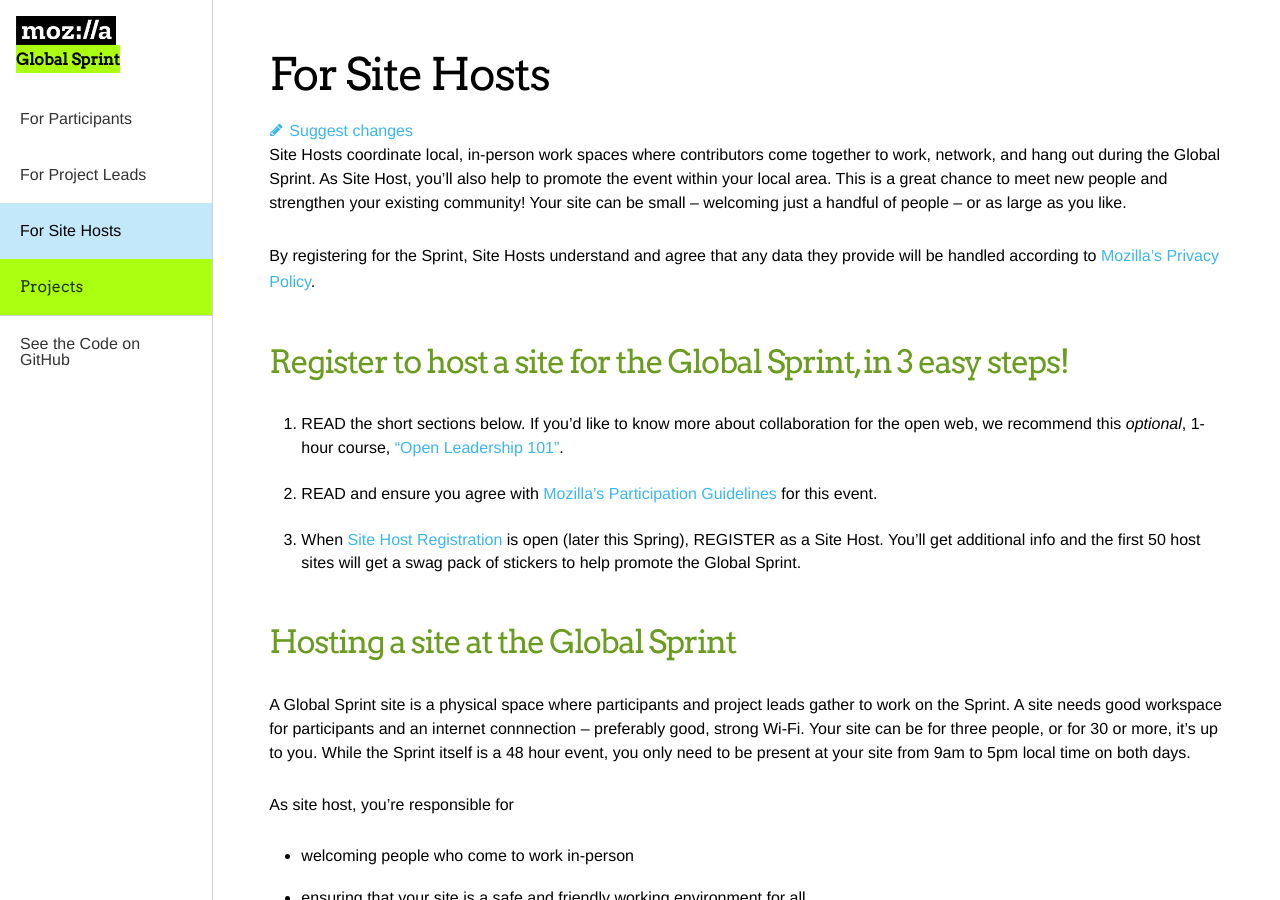
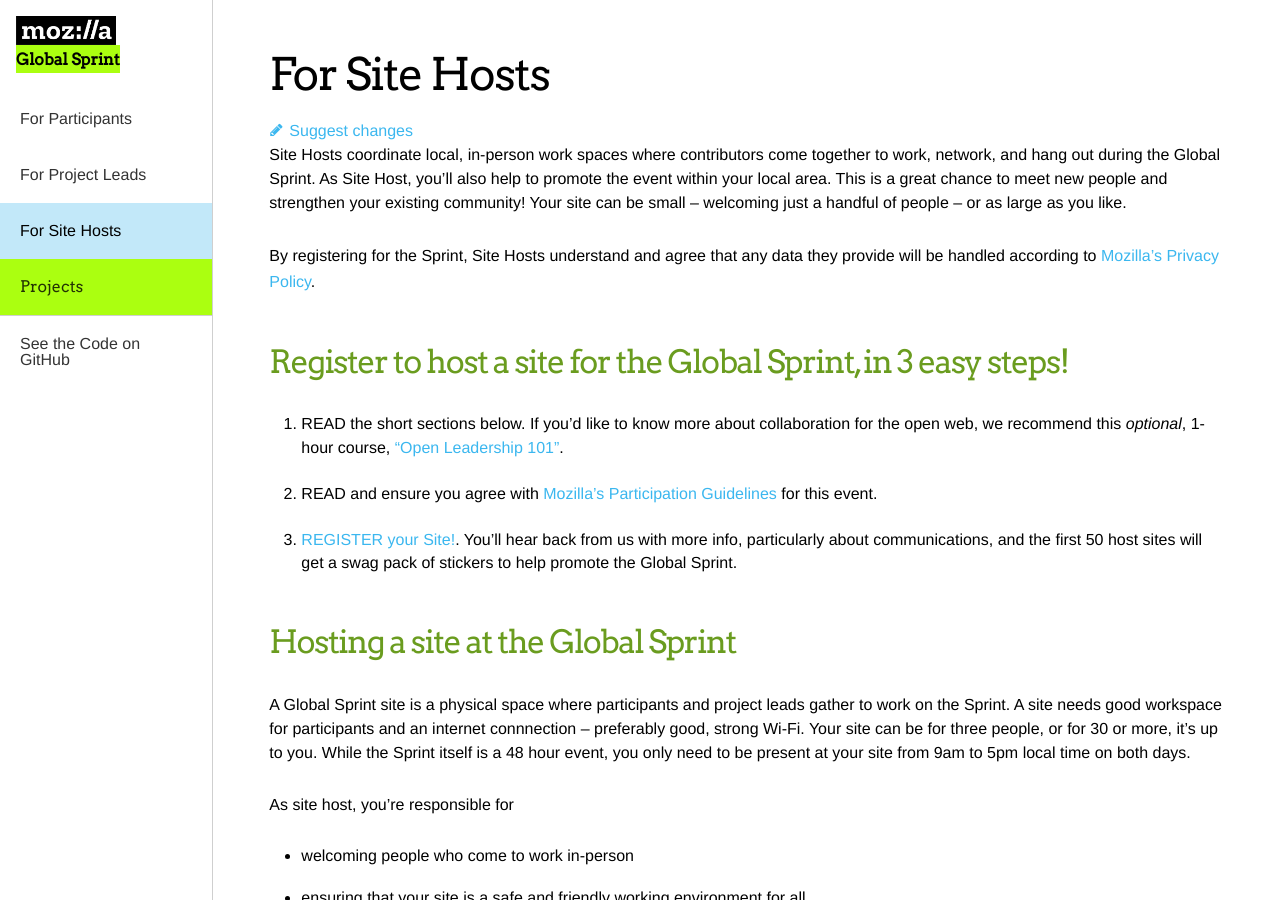
Before and after one commit to mozilla/global-sprint, a Jekyll site: the page built from _articles/site-hosts.md, in a window 1280 px wide and 900 px high. Built offline with Jekyll 4.4.1, drawn with Linux system fonts in a browser that asks for light colours; comment, search, counter and statistics services are not loaded; some of the changed text lies outside the part shown.

Commit message:
Update site-hosts.md

```diff
--- a/_articles/site-hosts.md
+++ b/_articles/site-hosts.md
@@ -11,7 +11,7 @@ By registering for the Sprint, Site Hosts understand and agree that any data the
 
 1. **READ** the short sections below. If you'd like to know more about collaboration for the open web, we recommend this *optional*, 1-hour course, ["Open Leadership 101"](https://mozilla.teachable.com/p/open-leadership-101).
 2. **READ** and ensure you agree with [Mozilla's Participation Guidelines](https://www.mozilla.org/en-US/about/governance/policies/participation/) for this event.
-3. When [Site Host Registration]() is open (later this Spring), **REGISTER** as a Site Host. You'll get additional info and the first 50 host sites will get a swag pack of stickers to help promote the Global Sprint.
+3. [**REGISTER** your Site!](https://goo.gl/forms/MX01siV4Je6HMYUF3). You'll hear back from us with more info, particularly about communications, and the first 50 host sites will get a swag pack of stickers to help promote the Global Sprint.
 
 ### Hosting a site at the Global Sprint
 
@@ -53,9 +53,6 @@ A: Each site should have working WiFi or Internet connection, chairs and tables
 
 Providing snacks or coffee is not required, but is appreciated by participants. If the site is at a local company or university, sometimes that institution will donate refreshments for medium-sized events. We recommend looking into donation options from local businesses, and having coffee on hand to support and energize attendees.
 
-** Q: Why do you need my mailing address in addition to knowing my site address?**
-
-A: As mentioned above, we plan to send participants small packages of swag (stickers, nametags, etc) to distribute to attendees at their event. We'll need a physical address, accessible to the site host in advance of the event, in order to mail the packs.
 
 **Q: What are ways I can promote my site? How can I get more people beyond my project to come to my site?**
 
```
